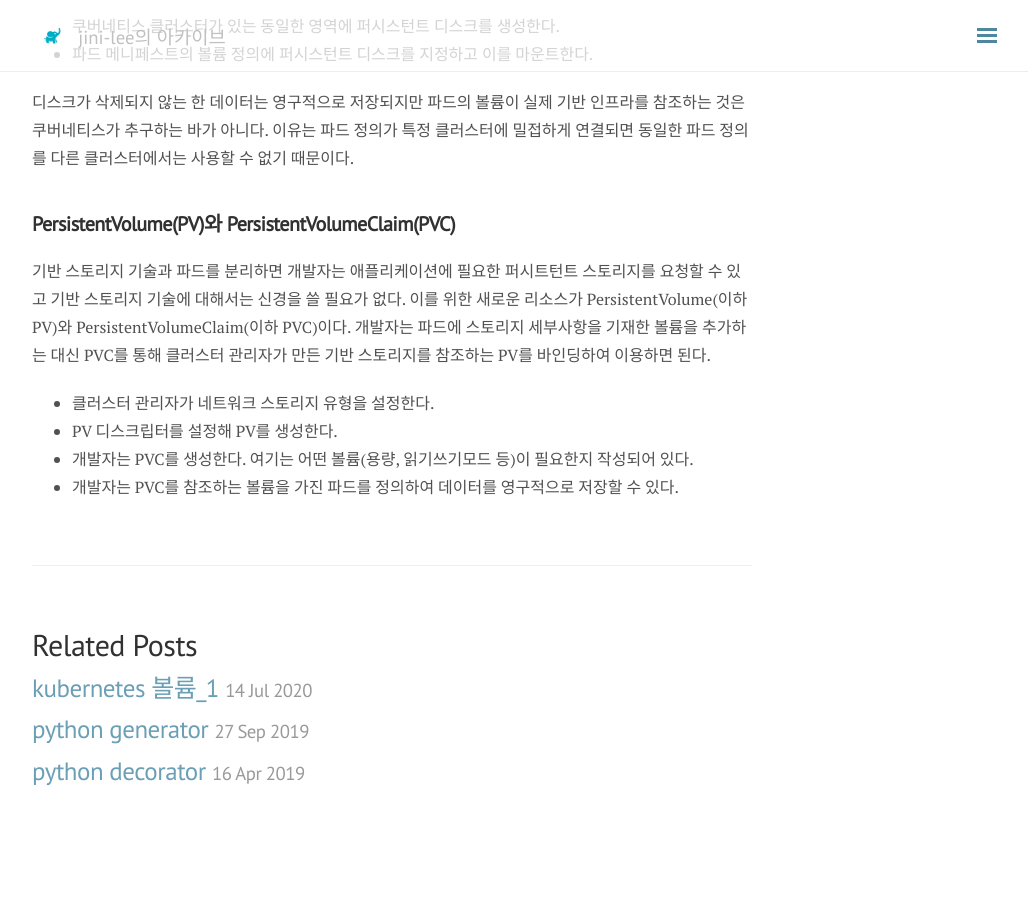
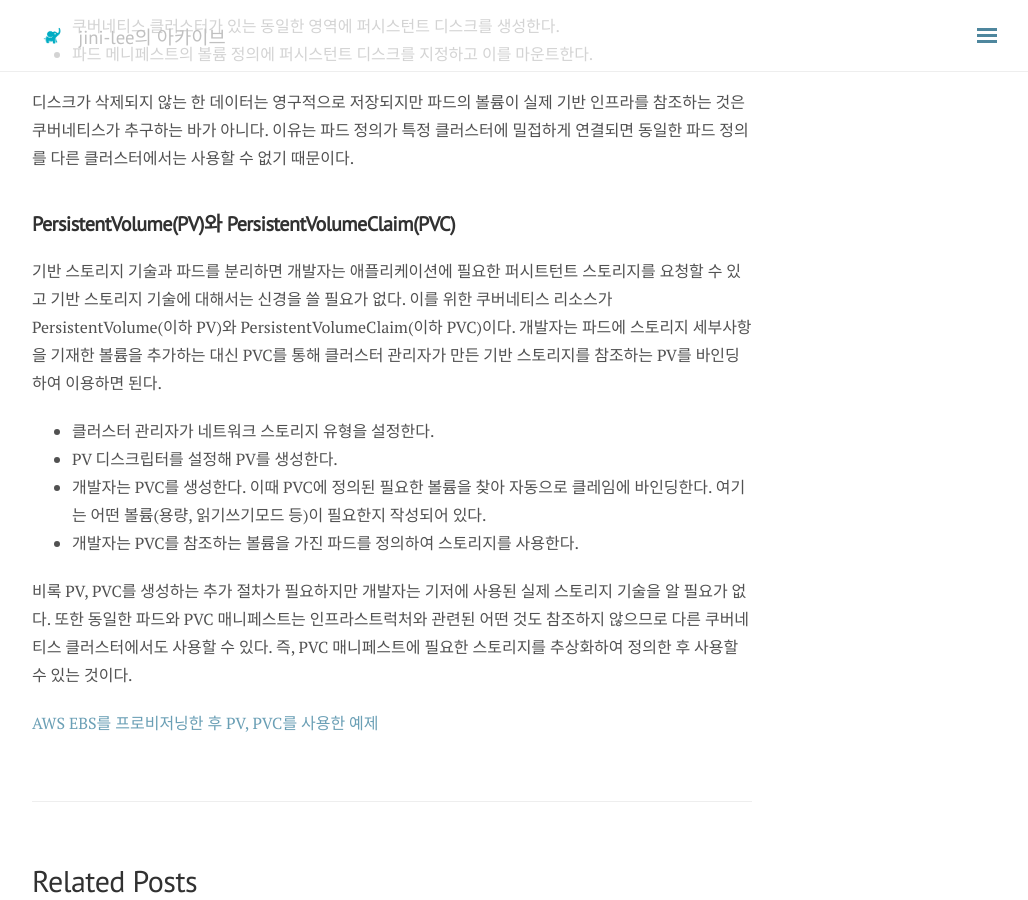
Before and after one commit to jini-lee/jini-lee.github.com, a Jekyll site: the page built from _posts/kubernetes/2020-07-16-volume-2.md, in a window 1280 px wide and 900 px high, scrolled down 440 px. Shown: the whole window, without its empty margins (248-1276 px from the left). Built offline with Jekyll 4.4.1, drawn with Linux system fonts in a browser that asks for light colours; nearby versions of some CDN libraries; comment, search, counter and statistics services are not loaded; before the commit the page ends 1287 px from its top, so only the background shows below that.

Commit message:
Update 2020-07-16-volume-2.md

```diff
--- a/_posts/kubernetes/2020-07-16-volume-2.md
+++ b/_posts/kubernetes/2020-07-16-volume-2.md
@@ -22,10 +22,16 @@ comments: true
 
 ## PersistentVolume(PV)와 PersistentVolumeClaim(PVC)
 기반 스토리지 기술과 파드를 분리하면 개발자는 애플리케이션에 필요한 퍼시트턴트 스토리지를 요청할 수 있고 기반 스토리지 기술에 대해서는 신경을 쓸 필요가 없다.
-이를 위한 새로운 리소스가 PersistentVolume(이하 PV)와 PersistentVolumeClaim(이하 PVC)이다.
+이를 위한 쿠버네티스 리소스가 PersistentVolume(이하 PV)와 PersistentVolumeClaim(이하 PVC)이다.
 개발자는 파드에 스토리지 세부사항을 기재한 볼륨을 추가하는 대신 PVC를 통해 클러스터 관리자가 만든 기반 스토리지를 참조하는 PV를 바인딩하여 이용하면 된다.
 
  - 클러스터 관리자가 네트워크 스토리지 유형을 설정한다.
  - PV 디스크립터를 설정해 PV를 생성한다.
- - 개발자는 PVC를 생성한다. 여기는 어떤 볼륨(용량, 읽기쓰기모드 등)이 필요한지 작성되어 있다.
- - 개발자는 PVC를 참조하는 볼륨을 가진 파드를 정의하여 데이터를 영구적으로 저장할 수 있다.
+ - 개발자는 PVC를 생성한다. 이때 PVC에 정의된 필요한 볼륨을 찾아 자동으로 클레임에 바인딩한다.
+   여기는 어떤 볼륨(용량, 읽기쓰기모드 등)이 필요한지 작성되어 있다.
+ - 개발자는 PVC를 참조하는 볼륨을 가진 파드를 정의하여 스토리지를 사용한다.
+
+비록 PV, PVC를 생성하는 추가 절차가 필요하지만 개발자는 기저에 사용된 실제 스토리지 기술을 알 필요가 없다. 또한 동일한 파드와 PVC 매니페스트는 인프라스트럭처와 관련된
+어떤 것도 참조하지 않으므로 다른 쿠버네티스 클러스터에서도 사용할 수 있다. 즉, PVC 매니페스트에 필요한 스토리지를 추상화하여 정의한 후 사용할 수 있는 것이다.
+
+[AWS EBS를 프로비저닝한 후 PV, PVC를 사용한 예제](https://github.com/jini-lee/k8s-practice/tree/master/volume/persistent_volume_static)
```
